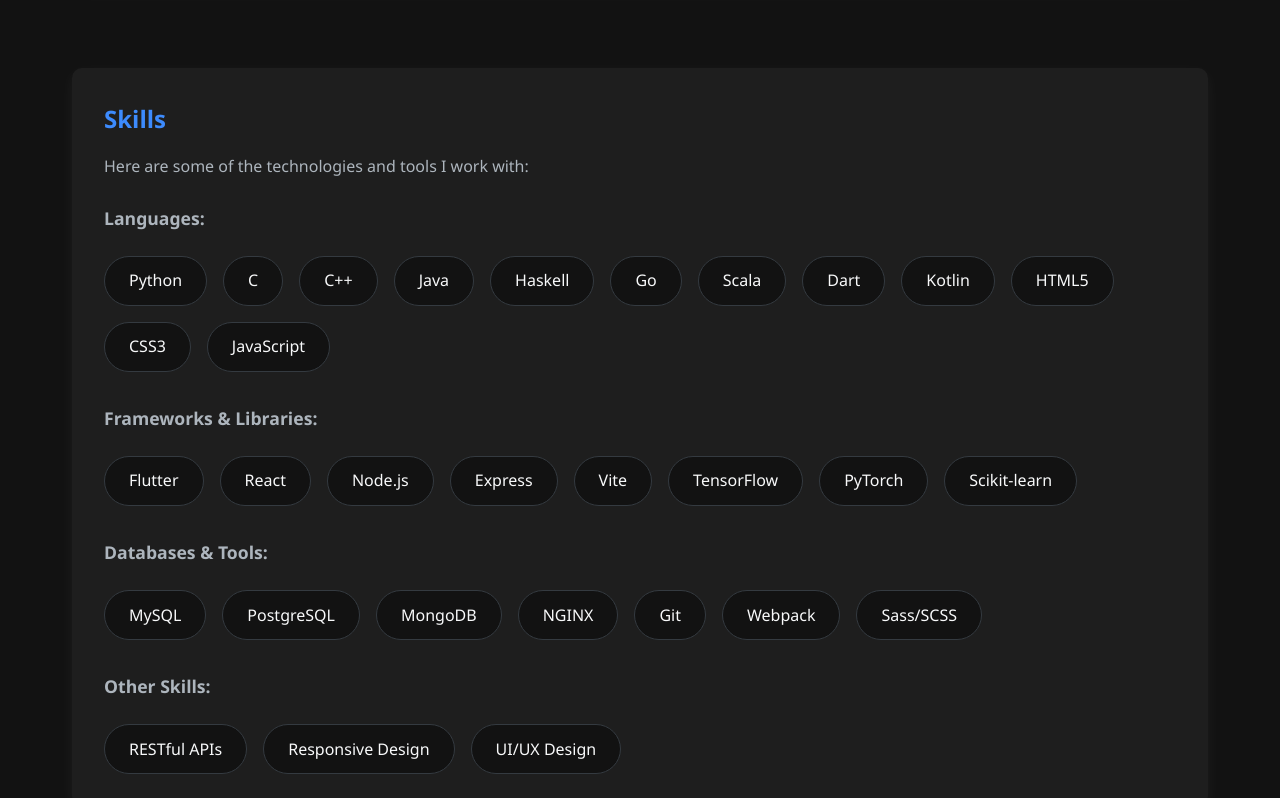
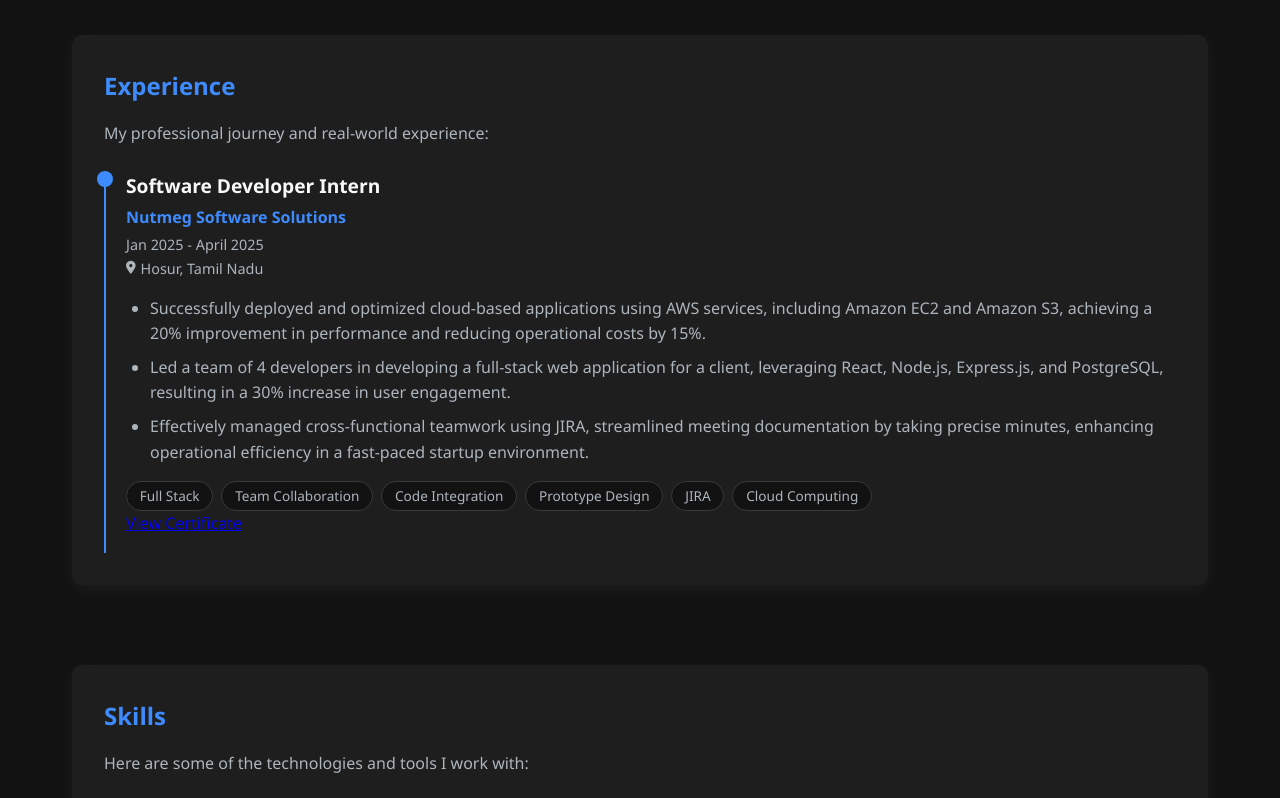
Before and after one commit to msaakaash/net, a plain HTML site: page index.html in a window 1280 px wide. Shown: the part 1040-1838 px from the top of the page. Drawn offline with Linux system fonts and the light colour scheme; files whose address does not match are found by name.

Commit message:
experience updation

```diff
--- a/index.html
+++ b/index.html
@@ -219,6 +219,117 @@
 
         .about-text {
             flex: 1;
+        }
+
+        /* Experience Section - LinkedIn Style */
+        .experience-timeline {
+            margin-top: 1.5rem;
+            border-left: 2px solid var(--accent);
+            padding-left: 20px;
+            position: relative;
+        }
+
+        .experience-item {
+            position: relative;
+            margin-bottom: 2.5rem;
+            padding-bottom: 1rem;
+        }
+
+        .experience-item:last-child {
+            margin-bottom: 0;
+        }
+
+        .experience-item::before {
+            content: '';
+            position: absolute;
+            width: 16px;
+            height: 16px;
+            border-radius: 50%;
+            background-color: var(--accent);
+            left: -29px;
+            top: 0;
+        }
+
+        .experience-logo {
+            width: 50px;
+            height: 50px;
+            border-radius: 8px;
+            object-fit: cover;
+            position: absolute;
+            left: -60px;
+            top: 25px;
+            border: 1px solid var(--border);
+            background-color: var(--bg-secondary);
+            padding: 5px;
+        }
+
+        .experience-header {
+            display: flex;
+            justify-content: space-between;
+            align-items: flex-start;
+            margin-bottom: 0.5rem;
+        }
+
+        .experience-title {
+            font-size: 1.2rem;
+            font-weight: bold;
+            color: var(--text-primary);
+            margin-bottom: 0.2rem;
+        }
+
+        .experience-company {
+            font-weight: 600;
+            color: var(--accent);
+            margin-bottom: 0.2rem;
+        }
+
+        .experience-date {
+            color: var(--text-secondary);
+            font-size: 0.9rem;
+        }
+
+        .experience-location {
+            color: var(--text-secondary);
+            font-size: 0.9rem;
+            margin-bottom: 0.5rem;
+            display: flex;
+            align-items: center;
+        }
+
+        .experience-location i {
+            margin-right: 5px;
+            font-size: 0.8rem;
+        }
+
+        .experience-description {
+            color: var(--text-secondary);
+            margin-top: 0.5rem;
+        }
+
+        .experience-description ul {
+            list-style-type: disc;
+            padding-left: 1.5rem;
+            margin-top: 0.5rem;
+        }
+
+        .experience-description li {
+            margin-bottom: 0.5rem;
+        }
+
+        .skills-used {
+            display: flex;
+            flex-wrap: wrap;
+            gap: 0.5rem;
+            margin-top: 1rem;
+        }
+
+        .skill-pill {
+            background-color: var(--bg-primary);
+            color: var(--text-secondary);
+            padding: 0.2rem 0.8rem;
+            border-radius: 20px;
+            font-size: 0.85rem;
+            border: 1px solid var(--border);
         }
 
         /* Skills Section */
@@ -468,27 +579,19 @@
     .achievement-content {
         max-width: 100%;
     }
-}
 
-/* Media query for smaller screens */
-@media (max-width: 768px) {
-    .achievement-item {
-        flex-direction: column;
-        align-items: flex-start;
-        gap: 10px;
+    .experience-logo {
+        left: -45px;
+        width: 35px;
+        height: 35px;
     }
 
-    .achievement-photo {
-        width: 100%;  /* Make the photo take the full width */
-        height: auto;
+    .experience-timeline {
+        padding-left: 15px;
     }
 
-    .achievement-title {
-        font-size: 1em;  /* Adjust title font size for smaller screens */
-    }
-
-    .achievement-content {
-        max-width: 100%;
+    .experience-header {
+        flex-direction: column;
     }
 }
 
@@ -567,6 +670,7 @@
         </div>
         <ul class="nav-links">
             <li><a href="#about">About</a></li>
+            <li><a href="#experience">Experience</a></li>
             <li><a href="#skills">Skills</a></li>
             <li><a href="#projects">Projects</a></li>
             <li><a href="#achievements">Certifications</a></li>
@@ -584,7 +688,7 @@
             <img src="./rules/images/msprofie.png" alt="Profile Picture" class="profile-pic">
             <div class="hero-content">
                 <h1>Aakaash M S</h1>
-                <p class="subtitle">Data Science • Machine Learning • Cloud Computing • Networks Engineering • Tennis</p>
+                <p class="subtitle">Data Science • Machine Learning • Cloud Computing • Network Engineering • Tennis</p>
                 <p>Student at Amrita Vishwa Vidyapeetham with a passion for data-driven innovation. Skilled in analyzing complex datasets, developing scalable ML/DL models, and deploying cloud-native solutions on AWS and GCP.</p>
                 <div class="social-icons">
                     <a href="https://www.linkedin.com/in/msaakaash/" class="social-icon" target="_blank">
@@ -608,7 +712,7 @@
             <h2>About Me</h2>
             <div class="about-content">
                 <div class="about-text">
-                    <p>I’m Aakaash M S, a 20-year-old undergraduate pursuing my B.Tech in Computer Science and Engineering at Amrita Vishwa Vidyapeetham, Coimbatore. Born and raised in Salem, Tamil Nadu, I completed my schooling at Notre Dame of Holy Cross.</p>
+                    <p>I'm Aakaash M S, a 20-year-old undergraduate pursuing my B.Tech in Computer Science and Engineering at Amrita Vishwa Vidyapeetham, Coimbatore. Born and raised in Salem, Tamil Nadu, I completed my schooling at Notre Dame of Holy Cross.</p>
 
                     <p>As a data-driven professional, I specialize in analyzing complex datasets and building scalable machine learning and deep learning models to extract meaningful insights. With a strong foundation in statistical analysis, data visualization, and trend identification, I strive to deliver actionable business solutions that support strategic decision-making.</p>
 
@@ -617,9 +721,49 @@
                     <p>I also have practical experience in networking, including network protocol design, secure multi-user communication, load balancing, and serverless architecture—enabling efficient and secure data transmission across distributed systems.</p>
 
                     <p>I'm also an avid tennis player, balancing my love for sports with my enthusiasm for data-driven innovation.</p>
+                </div>
+            </div>
+        </section>
 
+        <!-- Experience Section (New) -->
+        <section id="experience">
+            <h2>Experience</h2>
+            <p>My professional journey and real-world experience:</p>
+
+            <div class="experience-timeline">
+                <!-- Experience Item 1 -->
+                <div class="experience-item">
+                    <div class="experience-header">
+                        <div>
+                            <h3 class="experience-title">Software Developer Intern</h3>
+                            <div class="experience-company">Nutmeg Software Solutions</div>
+                            <div class="experience-date">Jan 2025 - April 2025</div>
+                            <div class="experience-location"><i class="fas fa-map-marker-alt"></i> Hosur, Tamil Nadu</div>
+                        </div>
+                    </div>
+
+                    <div class="experience-description">
+                        <ul>
+                            <li>Successfully deployed and optimized cloud-based applications using AWS services, including Amazon EC2 and Amazon S3,
+                                achieving a 20% improvement in performance and reducing operational costs by 15%.</li>
+                            <li>Led a team of 4 developers in developing a full-stack web application for a client, leveraging React, Node.js, Express.js, and
+                                PostgreSQL, resulting in a 30% increase in user engagement.</li>
+                            <li>Effectively managed cross-functional teamwork using JIRA, streamlined meeting documentation by taking precise minutes,
+                                enhancing operational efficiency in a fast-paced startup environment.</li>
+
+                        </ul>
+                        <div class="skills-used">
+                            <span class="skill-pill">Full Stack</span>
+                            <span class="skill-pill">Team Collaboration</span>
+                            <span class="skill-pill">Code Integration</span>
+                            <span class="skill-pill">Prototype Design</span>
+                            <span class="skill-pill">JIRA</span>
+                            <span class="skill-pill">Cloud Computing</span>
+                        </div>
+                        <a href="./picture/Internship Certificate_Aakaash.pdf" target="_blank" sytle="" rel="noopener noreferrer">View Certificate</a>
+
+                    </div>
                 </div>
-
 
             </div>
         </section>
@@ -669,12 +813,26 @@
                 </div>
 
                 <div class="skill-category">
+                    <strong>Cloud Technologies:</strong>
+                    <span class="skill-item">Amazon Web Services (AWS)</span>
+                    <span class="skill-item">Google Cloud Console</span>
+                </div>
+
+                <div class="skill-category">
+                    <strong>Data Visualization & BI Tools:</strong>
+                    <span class="skill-item">Excel</span>
+                    <span class="skill-item">Power BI</span>
+                </div>
+
+                <div class="skill-category">
                     <strong>Other Skills:</strong>
-                    <span class="skill-item">RESTful APIs</span>
-                    <span class="skill-item">Responsive Design</span>
-                    <span class="skill-item">UI/UX Design</span>
+                    <span class="skill-item">Team Collaboration</span>
+                    <span class="skill-item">Agile</span>
+                    <span class="skill-item">Documentation </span>
+                    <span class="skill-item">Public Speaking</span>
                 </div>
             </div>
+
 
         </section>
 
```
Also changed, not shown: 1 other file.
